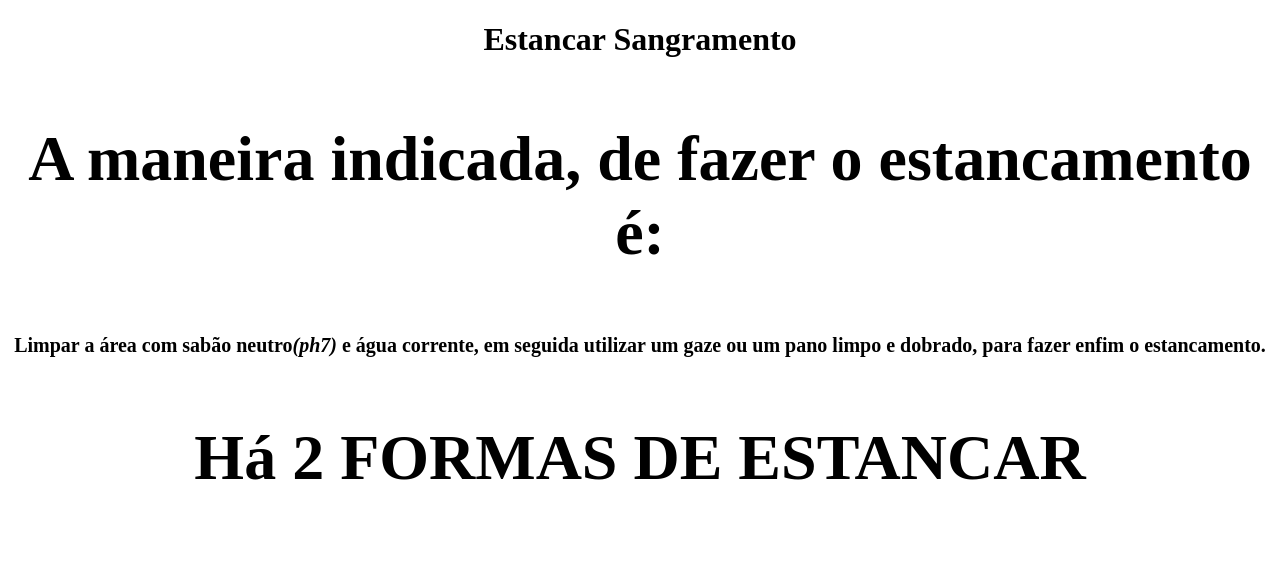
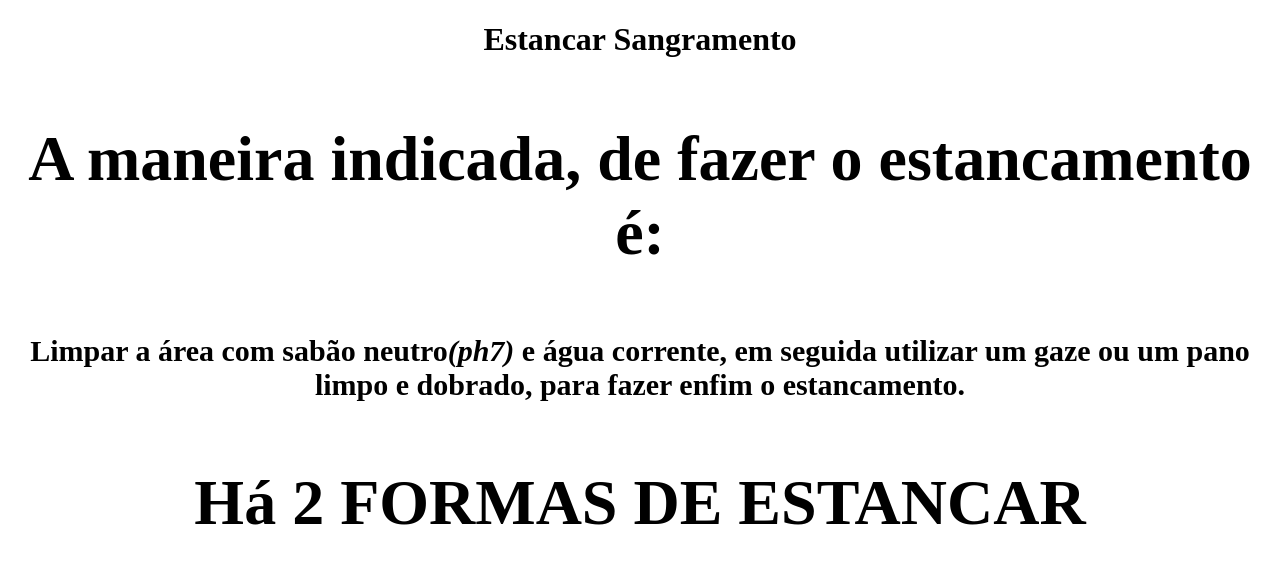
Before and after one commit to MrBrazuca/HTML, a plain HTML site: page index.html in a window 1280 px wide. Drawn offline with Linux system fonts and the light colour scheme.

Commit message:
agora vai

```diff
--- a/index.html
+++ b/index.html
@@ -12,7 +12,7 @@
   <body>
     <h1 style="text-align: center"><strong>Estancar Sangramento<strong><h1>
      <p>A maneira indicada, de fazer o estancamento é:</p>
-     <p style="font-size: 20px">Limpar a área com sabão <strong>neutro</strong><em>(ph7)</em> e água corrente, em seguida utilizar um gaze ou um pano limpo e dobrado, para fazer enfim o estancamento.</p>
+     <p style="font-size: 30px">Limpar a área com sabão <strong>neutro</strong><em>(ph7)</em> e água corrente, em seguida utilizar um gaze ou um pano limpo e dobrado, para fazer enfim o estancamento.</p>
      <p>Há <strong>2 FORMAS DE ESTANCAR</strong></p>
     </body>
 
```
